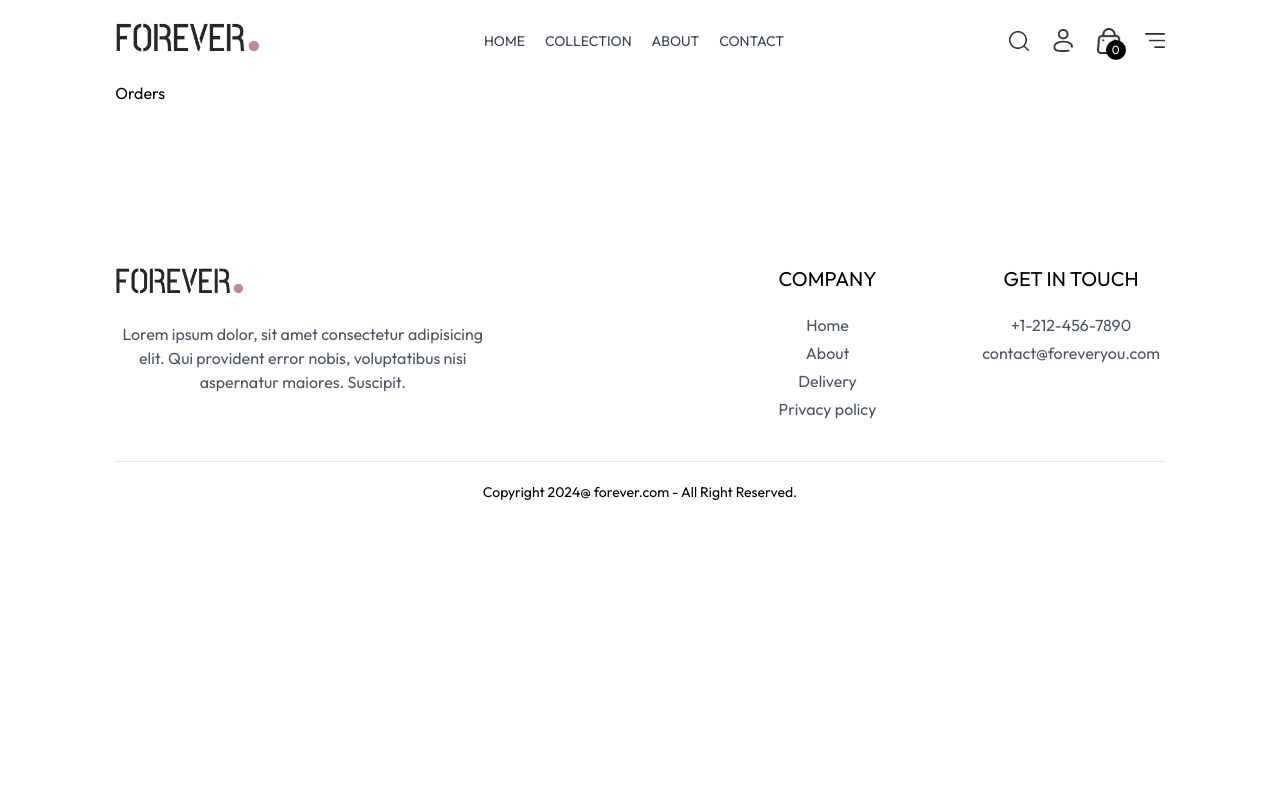
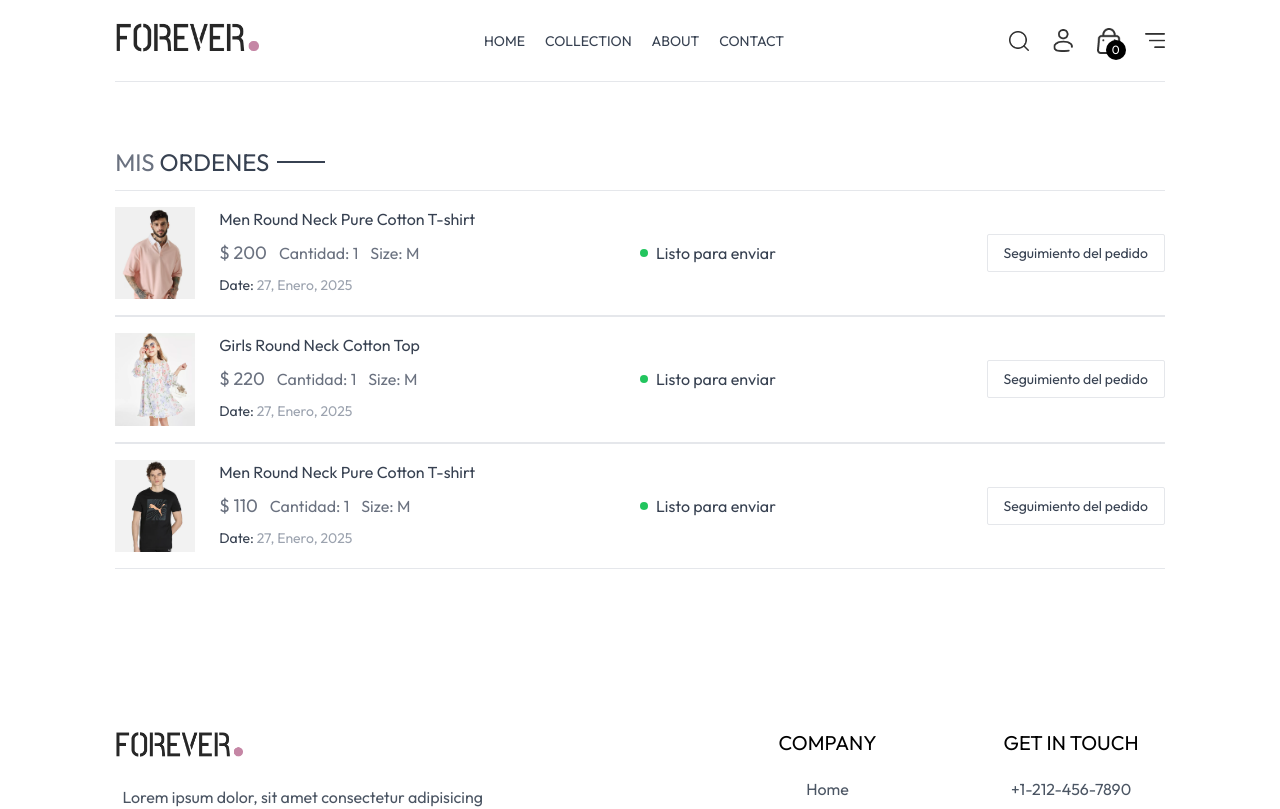
Before and after one commit to MarioCamayo/e-commerce-react, a React (Vite) app: page /orders in a window 1280 px wide. Shown: the top 809 px of the page. Built offline with nearby package versions, Linux system fonts and the light colour scheme.

Commit message:
se desarrolló el componente Orders

```diff
--- a/src/components/NavBar.jsx
+++ b/src/components/NavBar.jsx
@@ -43,7 +43,8 @@
 
            />
           <div className='group relative'>
-            <img className='w-5 cursor-pointer' src= {assets.profile_icon} alt="profile_icon" />
+                <Link to='/login'><img className='w-5 cursor-pointer' src= {assets.profile_icon} alt="profile_icon" />
+                </Link>
             <div className='group-hover:block hidden absolute dropdown-menu right-0 pt-4'>
               <div className='flex flex-col gap-2 w-36 py-3 px-5 bg-slate-100 text-gray-500 rounded'>
                 <p className='cursor-pointer hover:text-black'>My Profile</p>
--- a/src/pages/Orders.jsx
+++ b/src/pages/Orders.jsx
@@ -1,7 +1,54 @@
+import { useContext } from "react"
+import { ShopContext } from "../context/ShopContext"
+import Title from "../components/Title"
 
 const Orders = () => {
+
+   const { products, currency } = useContext(ShopContext)
   return (
-    <div>Orders</div>
+    <div className="border-t pt-16">
+
+          <div className="text-2xl">
+              <Title text1={'MIS'} text2={'ORDENES'} />
+          </div>
+
+          <div>
+            {
+              products.slice(1, 4).map((item, index) => (
+                <div key={index} className="py-4 border-t border-b text-gray-700
+                flex flex-col md:flex-row md:items-center md:justify-between gap-4">
+                      <div className="flex items-start gap-6 text-sm ">
+                          <img
+                                className="w-16 sm:w-20"
+                                src= {item.image[0]} alt="item.image"
+                          />
+                          <div>
+                            <p className="sm:text-base font-medium"> {item.name} </p>
+                            <div className="flex items-center gap-3 mt-2 text-base text-gray-500">
+                                <p className="text-lg">{currency} {item.price}</p>
+                                <p>Cantidad: 1 </p>
+                                <p>Size: M</p>
+                            </div>
+                            <p className="mt-2">Date: <span className="text-gray-400">27, Enero, 2025</span>
+                            </p>
+                          </div>
+                      </div>
+
+                      <div className="md:w-1/2 flex justify-between">
+                          <div className="flex items-center gap-2">
+                                <p className="min-w-2 h-2 rounded-full bg-green-500"></p>
+                                <p className="text-sm md:text-base">Listo para enviar</p>
+
+                          </div>
+                          <button className="border px-4 py-2 text-sm font-medium rounded-sm">Seguimiento del pedido</button>
+
+                      </div>
+
+                </div>
+              ))
+            }
+          </div>
+    </div>
   )
 }
 
```
